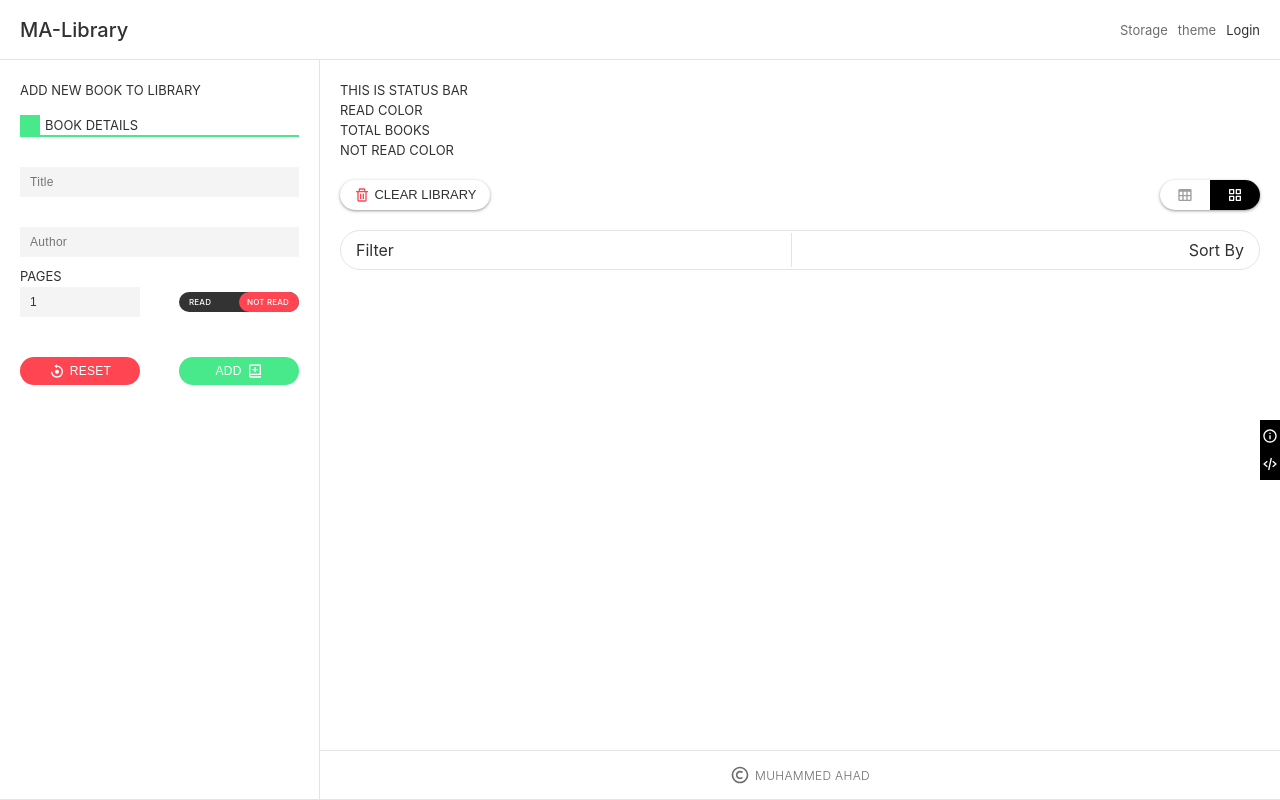
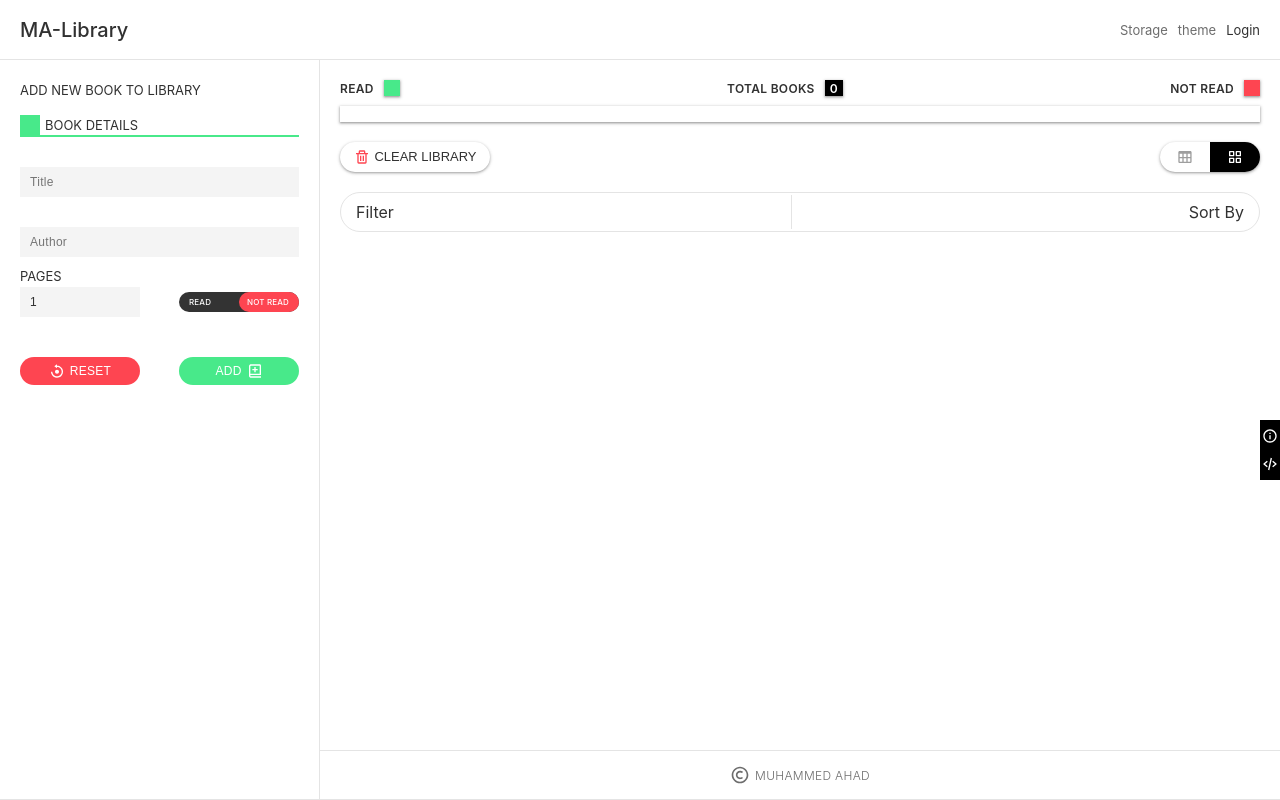
Before and after one commit to maaahad/ma-library, a Next.js app: page / in a window 1280 px wide. Built offline with nearby package versions, Linux system fonts and the light colour scheme.

Commit message:
Summary added with useLibrarySummary hook. ISSUE: book status toggle in AddBook Form in both desktop version and edit option in each book

```diff
--- a/components/summary.js
+++ b/components/summary.js
@@ -1,23 +1,76 @@
 // react
-import React, { useRef } from "react";
+import React, { useRef, useEffect, useLayoutEffect } from "react";
 // nextjs
+
+// in-house hooks
+import { useLibrary } from "./libraryProvider";
 
 // sass styles
 import Styles from "../styles/summary.module.sass";
 
+// a custom hook for library summary
+const useLibrarySummary = () => {
+  const { library } = useLibrary();
+  const totalBooks = library.length;
+  let booksRead = 0;
+  library.forEach((book) => {
+    book.readStatus && booksRead++;
+  });
+  const booksNotRead = totalBooks - booksRead;
+
+  return [totalBooks, booksRead, booksNotRead];
+};
+
 export default function Summary() {
-  // let, total: 200, read: 25, not read 175
-  const statusBarRef = useRef();
+  const [totalBooks, booksRead, booksNotRead] = useLibrarySummary();
+  const statusBarContainerRef = useRef();
+
+  useEffect(() => {
+    const statusBarContainer = statusBarContainerRef.current;
+    if (booksRead) {
+      statusBarContainer.children[0].style.display = "flex";
+      statusBarContainer.children[0].style.height = "100%";
+      statusBarContainer.children[0].style.width = `${
+        (booksRead * 100) / totalBooks
+      }%`;
+      statusBarContainer.children[0].style.backgroundColor = "#48e98a";
+    } else {
+      statusBarContainer.children[0].style.display = "none";
+    }
+
+    if (booksNotRead) {
+      statusBarContainer.children[1].style.display = "flex";
+      statusBarContainer.children[1].style.height = "100%";
+      statusBarContainer.children[1].style.width = `${
+        (booksNotRead * 100) / totalBooks
+      }%`;
+      statusBarContainer.children[1].style.backgroundColor = "#fe4551";
+    } else {
+      statusBarContainer.children[1].style.display = "none";
+    }
+  });
 
   return (
     <div className={Styles.summaryContainer}>
-      <div ref={statusBarRef} className={Styles.statusBar}>
-        This is status bar
+      <div className={Styles.barExplanation}>
+        <div className={Styles.readBlock}>
+          <p>Read</p>
+          <div>{/* <span>{booksRead}</span> */}</div>
+        </div>
+        <div className={Styles.totalBlock}>
+          <p>Total Books</p>
+          <div>
+            <span>{totalBooks}</span>
+          </div>
+        </div>
+        <div className={Styles.notReadBlock}>
+          <p>Not Read</p>
+          <div>{/* <span>{booksNotRead}</span> */}</div>
+        </div>
       </div>
-      <div>
-        <div>read color</div>
-        <div>total Books</div>
-        <div>Not read color</div>
+      <div ref={statusBarContainerRef} className={Styles.statusBarContainer}>
+        <div title={booksRead}>{booksRead}</div>
+        <div title={booksNotRead}>{booksNotRead}</div>
       </div>
     </div>
   );
--- a/styles/summary.module.sass
+++ b/styles/summary.module.sass
@@ -4,3 +4,66 @@
     width: 100%
     @include lightTheme.subtitleText($textColor: lightTheme.$primary_color)
     text-transform: uppercase
+
+    & > * + *
+        margin-block-start: 10px
+
+.statusBarContainer
+    width: 100%
+    height: 16px
+    display: flex
+    flex-flow: row nowrap
+    align-items: stretch
+    justify-content: space-between
+    @include lightTheme.boxShadow($shadowColor: lightTheme.$bg_color_secondary)
+
+    & > div
+        padding: 2px
+        @include lightTheme.flexCenter
+        color: white
+
+.barExplanation
+    display: flex
+    flex-flow: row nowrap
+    align-items: center
+    justify-content: space-between
+
+    & p
+        padding: 0
+        margin: 0
+        @include lightTheme.normalText($textColor: lightTheme.$primary_color)
+        font-weight: 600
+
+.readBlock, .notReadBlock, .totalBlock
+    height: 16px
+    display: flex
+    flex-flow: row nowrap
+    align-items: center
+    justify-content: space-between
+
+    & > * + *
+        margin-inline-start: 10px
+
+    & > div
+        height: 100%
+        width: 16px
+        @include lightTheme.flexCenter
+        @include lightTheme.boxShadow($shadowColor: lightTheme.$bg_color_secondary)
+
+    & > div > span
+        color: white
+        @include lightTheme.normalText($textColor: white)
+        font-weight: 600
+
+.readBlock
+    & > div
+        background-color: lightTheme.$bg_color_greenish
+.notReadBlock
+    & > div
+        background-color: lightTheme.$bg_color_redish
+
+.totalBlock
+    & > div
+        padding: 0 5px
+        width: auto
+        background-color: lightTheme.$bg_color_secondary
```
